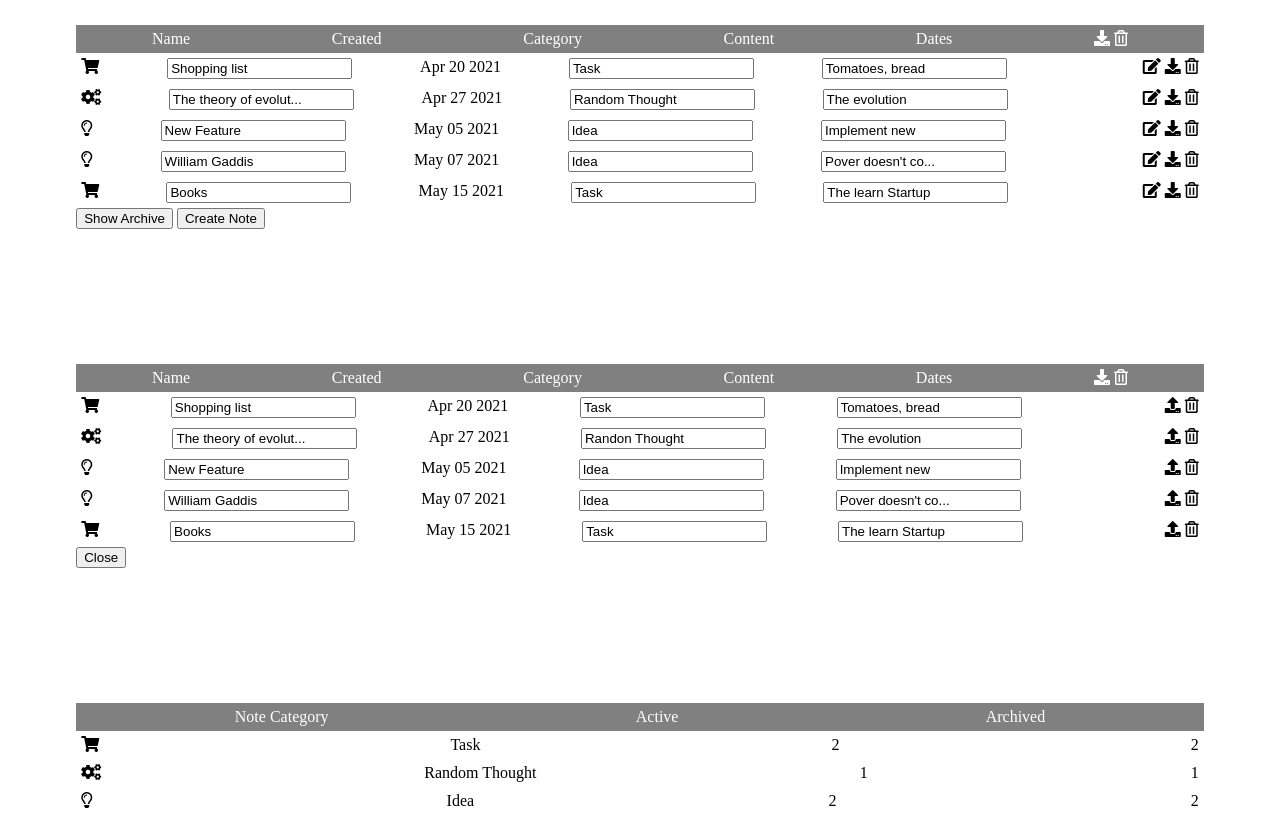
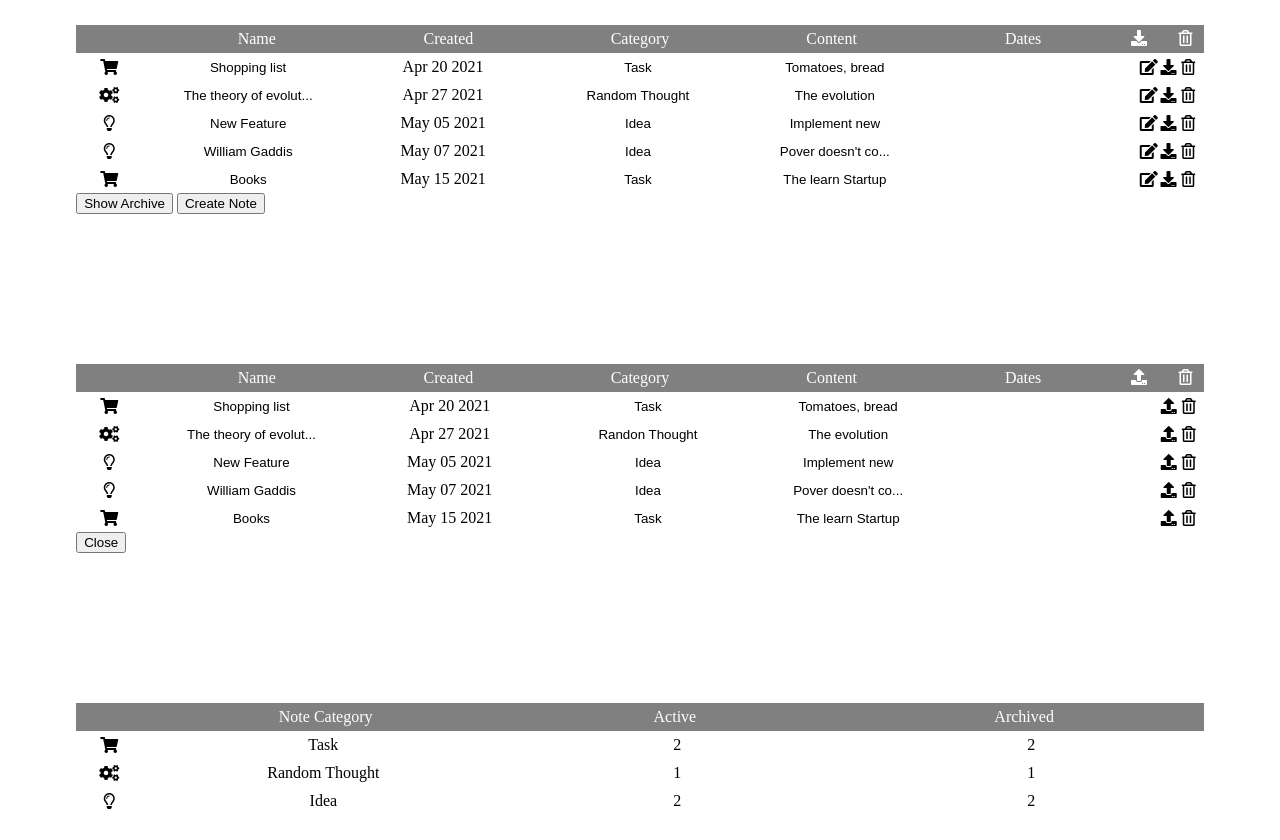
Before and after one commit to DmytroBilous-V/Notes-App-JavaScript, a website built with webpack: page public/index.html in a window 1280 px wide. Both pictures are taken after a click on the button "Show Archive". Built offline with nearby package versions, Linux system fonts and the light colour scheme.

Commit message:
add(modifired styles css)

```diff
--- a/public/index.html
+++ b/public/index.html
@@ -16,7 +16,7 @@
           <span>Category</span>
           <span>Content</span>
           <span>Dates</span>
-          <div>
+          <div class="header-btn">
             <span class="fas fa-download"></span>
             <span class="far fa-trash-alt"></span>
           </div>
@@ -77,8 +77,8 @@
           <span>Category</span>
           <span>Content</span>
           <span>Dates</span>
-          <div>
-            <span class="fas fa-download"></span>
+          <div class="header-btn">
+            <span class="fas fa-upload"></span>
             <span class="far fa-trash-alt"></span>
           </div>
         </header>
--- a/public/style/style.css
+++ b/public/style/style.css
@@ -26,6 +26,84 @@
     background-color: grey;
     padding: 5px;
 }
+.header-btn {
+    width: 5%;
+    display: flex;
+    justify-content: space-between;
+}
+.active_header span,
+.archived_header span {
+    width: 15%;
+    text-align: center;
+}
+.summary_header span {
+    width: 30%;
+    text-align: center;
+}
+.active_header::before,
+.archived_header::before,
+.summary_header::before {
+   content: '';
+   width: 5%;
+}
+.archived-list_item input,
+.archived-list_item span,
+.active-list_item input,
+.active-list_item span {
+    width: 15%;
+    text-align: center;
+}
+.active-list_item__btn-block {
+    width: 10%;
+    max-width: 60px;
+    min-width: 56px;
+    display: flex;
+}
+.active-list_item .active-list_item__btn-block span.fas.fa-edit {
+    width: 33%;
+    text-align: center;
+}
+.archived-list_item__btn-block {
+    width: 10%;
+    max-width: 40px;
+    min-width: 36px;
+    display: flex;
+}
+.archived-list_item .archived-list_item__btn-block span.fas.fa-upload {
+    width: 50%;
+    text-align: center;
+}
+.archived-list_item .archived-list_item__btn-block span {
+    width: 50%;
+    text-align: center;
+}
+.active-list_item .active-list_item__btn-block span {
+    width: 33%;
+    text-align: center;
+}
+.archived-list_item span:first-child,
+.active-list_item span:first-child,
+.summary-list_item span:first-child {
+    width: 5%;
+    text-align: center;
+}
+.summary-list_item span {
+    width: 30%;
+    text-align: center;
+}
+.active-list_item input,
+.archived-list_item input {
+    border: none;
+    outline: none;
+}
+.active-list_item input:hover,
+.archived-list_item input:hover {
+    cursor: inherit;
+}
+.active-list_item input:focus,
+.archived-list_item input:focus {
+    outline: none;
+}
 .active-list_item,
 .archived-list_item,
 .summary-list_item {
@@ -33,6 +111,7 @@
     display: flex;
     width: 100%;
     justify-content: space-between;
+    align-items: center;
     padding: 5px;
 }
 .note-form.active {
--- a/src/actions/editNote.js
+++ b/src/actions/editNote.js
@@ -11,6 +11,6 @@ export const editNote = (btn) => {
     editForm(inputsData);
 };
 export function editNoteItem (form) {
-    const inputsData = getValue(form);
-    setEditNote(inputsData, id);
+    const inputData = getValue(form);
+    setEditNote(inputData, id);
 };
--- a/src/data/settersNote.js
+++ b/src/data/settersNote.js
@@ -22,11 +22,13 @@ export const setRemoveNote = (removeId) => {
 };
 
 export const setEditNote = (editItem, id) => {
+
     data.map((el, index) => {
         if (el.id == id) {
             el.name = editItem.name;
             el.content = editItem.content;
-            el.category = editItem.category;
+            el.category.name = editItem.category.name;
+            el.category.icon = editItem.category.icon;
             el.dates = `${el.created.split(' ').join('/')}, ${editItem.created.split(' ').join('/')}`;
             el.created = editItem.created;
             data[index] = el;
--- a/src/view/viewArchivedList.js
+++ b/src/view/viewArchivedList.js
@@ -26,7 +26,7 @@ export const initArchivedNotes = (notes) => {
             <input value="${el.category.name}" readonly/>
             <input value="${el.content}" readonly/>
             <span>${el.dates}</span>
-            <div class="active-list_item__btn-block">
+            <div class="archived-list_item__btn-block">
                 <span class="fas fa-upload"></span>
                 <span class="far fa-trash-alt"></span>
             </div>
--- a/src/view/viewFormCreate.js
+++ b/src/view/viewFormCreate.js
@@ -73,7 +73,6 @@ export function editForm (inputsData) {
     changeInput[0].value = inputsData[0].value;
     changeInput[1].value = inputsData[2].value;
     selectInput[0].value = inputsData[1].value;
-
     toggleShowForm(formNote);
 }
 
```
